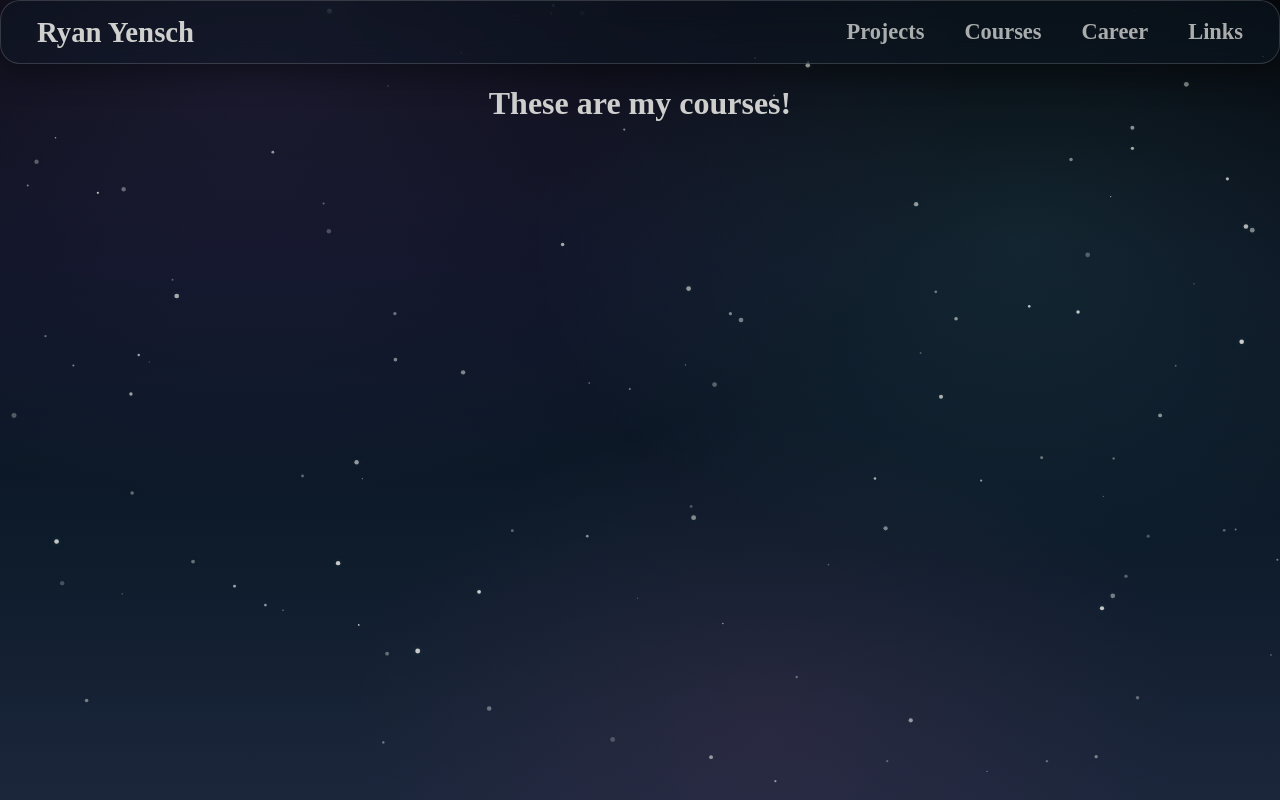
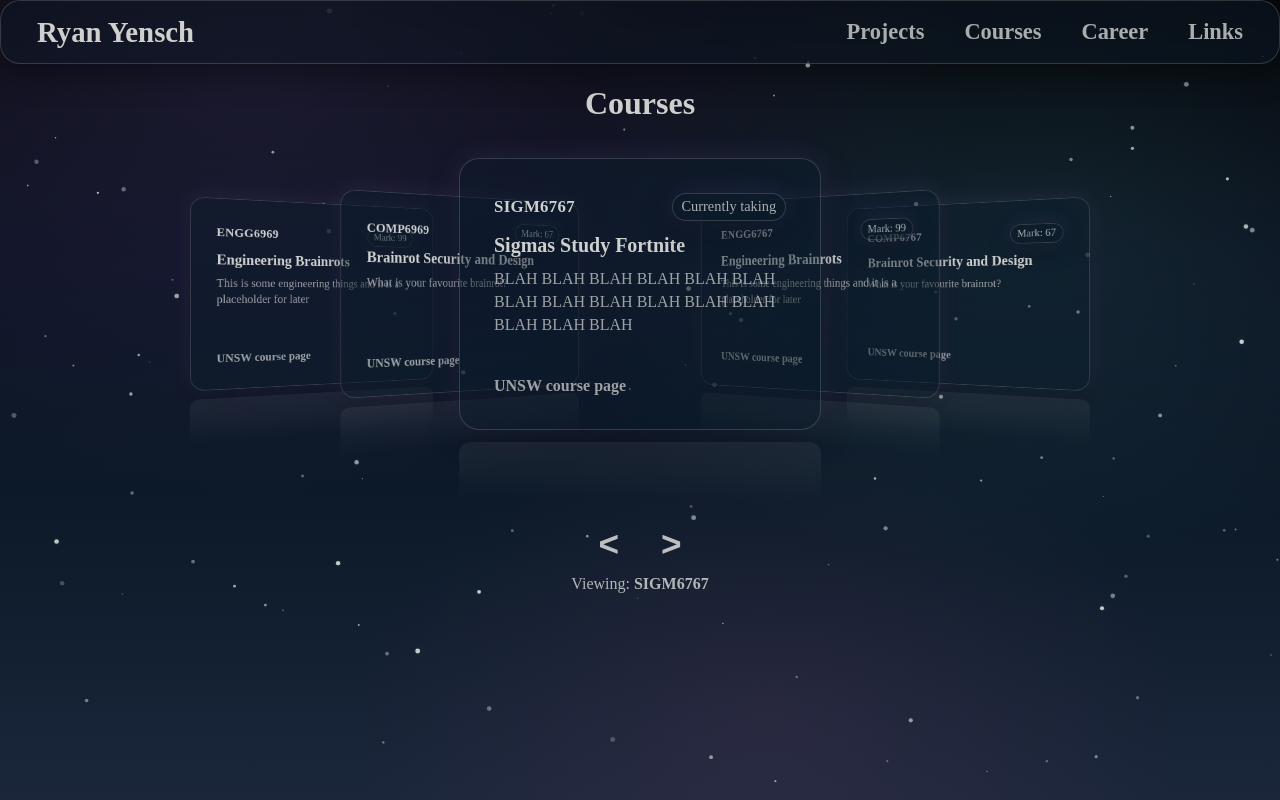
Before and after one commit to RyanYensch/Personal-Website, a React (Vite) app: page /courses in a window 1280 px wide. Built offline with nearby package versions, Linux system fonts and the light colour scheme.

Commit message:
Added a 3D course Carousel with credit to creator

```diff
--- /dev/null
+++ b/src/content/courses/courses.ts
@@ -0,0 +1,59 @@
+export type Course = {
+    code: string;
+    name: string;
+    unswUrl: string;
+    mark?: number;          // if finished
+    currentlyTaking?: boolean;
+    description: string;
+};
+
+export const courses: Course[] = [
+    {
+        code: "SIGM6767",
+        name: "Sigmas Study Fortnite",
+        unswUrl: "https://www.handbook.unsw.edu.au/undergraduate/courses/current/SIGM6767",
+        currentlyTaking: true,
+        description:
+            "BLAH BLAH BLAH BLAH BLAH BLAH BLAH BLAH BLAH BLAH BLAH BLAH BLAH BLAH BLAH",
+    },
+    {
+        code: "ENGG6767",
+        name: "Engineering Brainrots",
+        unswUrl: "https://www.handbook.unsw.edu.au/undergraduate/courses/current/ENGG6767",
+        mark: 99,
+        description:
+            "This is some engineering things and it is a placeholder for later",
+    },
+    {
+        code: "COMP6767",
+        name: "Brainrot Security and Design",
+        unswUrl: "https://www.handbook.unsw.edu.au/undergraduate/courses/current/COMP6767",
+        mark: 67,
+        description:
+            "What is your favourite brainrot?",
+    },
+    {
+        code: "SIGM6969",
+        name: "Sigmas Study Fortnite",
+        unswUrl: "https://www.handbook.unsw.edu.au/undergraduate/courses/current/SIGM6767",
+        currentlyTaking: true,
+        description:
+            "BLAH BLAH BLAH BLAH BLAH BLAH BLAH BLAH BLAH BLAH BLAH BLAH BLAH BLAH BLAH",
+    },
+    {
+        code: "ENGG6969",
+        name: "Engineering Brainrots",
+        unswUrl: "https://www.handbook.unsw.edu.au/undergraduate/courses/current/ENGG6767",
+        mark: 99,
+        description:
+            "This is some engineering things and it is a placeholder for later",
+    },
+    {
+        code: "COMP6969",
+        name: "Brainrot Security and Design",
+        unswUrl: "https://www.handbook.unsw.edu.au/undergraduate/courses/current/COMP6767",
+        mark: 67,
+        description:
+            "What is your favourite brainrot?",
+    }
+];
--- /dev/null
+++ b/src/pages/CoursesPage/CoursesPage.css
@@ -0,0 +1,174 @@
+.coursepage {
+    gap: 14px;
+}
+
+.course-carousel-wrap {
+    display: flex;
+    flex-direction: column;
+    align-items: center;
+    width: 100%;
+}
+
+.slideC {
+    position: relative;
+    perspective: 1000px;
+    transform-style: preserve-3d;
+    width: 362px;
+    height: 272px;
+    margin: 0 auto;
+}
+
+.slide {
+    width: 362px;
+    height: 272px;
+    position: absolute;
+    top: 0;
+    left: 0;
+}
+
+.slide {
+    width: 362px;
+    height: 272px;
+    position: absolute;
+    top: 0;
+    left: 0;
+
+    transition: transform 500ms ease, opacity 500ms ease, visibility 500ms ease;
+
+    display: flex;
+    justify-content: center;
+    align-items: center;
+}
+
+.slide::after {
+    content: "";
+    position: absolute;
+    left: 0;
+    top: calc(100% + 12px);
+    width: 100%;
+    height: 64px;
+
+    border-radius: 12px;
+
+    background: linear-gradient(to bottom, rgba(255, 255, 255, 0.18), transparent);
+
+    filter: blur(0.4px);
+    opacity: 0.35;
+
+    pointer-events: none;
+}
+
+
+
+.course-card {
+    width: 362px;
+    height: 272px;
+    display: flex;
+    align-items: stretch;
+}
+
+.course-content {
+    display: flex;
+    flex-direction: column;
+    padding: 18px;
+    width: 100%;
+    box-sizing: border-box;
+    color: var(--text-1);
+}
+
+.course-top {
+    display: flex;
+    justify-content: space-between;
+    align-items: center;
+    gap: 10px;
+}
+
+.course-code {
+    font-weight: 900;
+    font-size: 1.05rem;
+    color: var(--text-0);
+    letter-spacing: 0.02em;
+}
+
+.course-badges {
+    display: flex;
+    gap: 8px;
+    flex-wrap: wrap;
+    justify-content: flex-end;
+}
+
+.course-badge {
+    padding: 0.28rem 0.55rem;
+    font-size: 0.9rem;
+}
+
+.course-name {
+    margin: 12px 0 0;
+    font-size: 1.25rem;
+    font-weight: 900;
+    line-height: 1.2;
+    color: var(--text-0);
+}
+
+.course-desc {
+    margin: 10px 0 0;
+    line-height: 1.45rem;
+    opacity: 0.92;
+    overflow-wrap: anywhere;
+
+    display: -webkit-box;
+    -webkit-box-orient: vertical;
+    overflow: hidden;
+}
+
+.course-links {
+    margin-top: auto;
+    display: flex;
+    justify-content: flex-start;
+}
+
+.course-link {
+    text-decoration: none;
+    color: var(--text-1);
+    font-weight: 800;
+    opacity: 0.9;
+}
+
+.course-link:hover {
+    opacity: 1;
+    color: var(--text-0);
+}
+
+.btns {
+    margin-top: 92px;
+    display: flex;
+    gap: 18px;
+    justify-content: center;
+    align-items: center;
+}
+
+.navbtn {
+    border: none;
+    background: transparent;
+    color: var(--text-0);
+    opacity: 0.9;
+    cursor: pointer;
+    font-size: 2.2rem;
+    font-weight: 900;
+    line-height: 1;
+    padding: 0.25rem 0.75rem;
+}
+
+.navbtn:hover {
+    opacity: 1;
+}
+
+.course-hint {
+    margin: 10px 0 0;
+    opacity: 0.85;
+}
+
+.course-hint-strong {
+    color: var(--text-0);
+    font-weight: 900;
+}
--- a/src/pages/CoursesPage/CoursesPage.tsx
+++ b/src/pages/CoursesPage/CoursesPage.tsx
@@ -1,8 +1,144 @@
+import { useMemo, useState } from "react";
+import GlassCard from "../../components/GlassCard/GlassCard";
+import "./CoursesPage.css";
+import { courses, type Course } from "../../content/courses/courses";
+
+// Original Design Credit: https://codesandbox.io/p/sandbox/react-carousel-3d-9x3wt
+
+function mod(n: number, m: number) {
+    return ((n % m) + m) % m;
+}
+
+
+function circularOffset(i: number, active: number, n: number) {
+    let d = mod(i - active, n);
+    if (d > n / 2) d -= n;
+    return d;
+}
+
+function getSlideStyle(offset: number): React.CSSProperties {
+    if (offset === 0) {
+        return {
+            opacity: 1,
+            transform: "translateX(0px) translateZ(0px) rotateY(0deg)",
+            zIndex: 10,
+            pointerEvents: "auto",
+        };
+    }
+    if (offset === -1) {
+        return {
+            opacity: 1,
+            transform: "translateX(-240px) translateZ(-400px) rotateY(35deg)",
+            zIndex: 9,
+            pointerEvents: "auto",
+        };
+    }
+    if (offset === 1) {
+        return {
+            opacity: 1,
+            transform: "translateX(240px) translateZ(-400px) rotateY(-35deg)",
+            zIndex: 9,
+            pointerEvents: "auto",
+        };
+    }
+    if (offset === -2) {
+        return {
+            opacity: 1,
+            transform: "translateX(-480px) translateZ(-500px) rotateY(35deg)",
+            zIndex: 8,
+            pointerEvents: "none",
+        };
+    }
+    if (offset === 2) {
+        return {
+            opacity: 1,
+            transform: "translateX(480px) translateZ(-500px) rotateY(-35deg)",
+            zIndex: 8,
+            pointerEvents: "none",
+        };
+    }
+
+    const x = offset < 0 ? -480 : 480;
+    const rot = offset < 0 ? 35 : -35;
+    return {
+        opacity: 0,
+        transform: `translateX(${x}px) translateZ(-500px) rotateY(${rot}deg)`,
+        zIndex: 7,
+        pointerEvents: "none",
+    };
+}
 
 export default function CoursesPage() {
+    const data = courses;
+    const n = data.length;
+
+    const [active, setActive] = useState(0);
+
+    const next = () => setActive((a) => (a + 1) % n);
+    const prev = () => setActive((a) => (a - 1 + n) % n);
+
+    const activeCourse = useMemo(() => data[active], [data, active]);
+
     return (
-        <div>
-            <h1>These are my courses!</h1>
+        <div className="projectpage coursepage">
+            <h1>Courses</h1>
+
+            <div className="course-carousel-wrap">
+                <div className="slideC">
+                    {data.map((course, i) => {
+                        const offset = circularOffset(i, active, n);
+                        const style = getSlideStyle(offset);
+
+                        return (
+                            <div key={course.code} className="slide" style={style}>
+                                <GlassCard className="course-card">
+                                    <CourseCard course={course} />
+                                </GlassCard>
+                            </div>
+                        );
+                    })}
+                </div>
+
+                <div className="btns">
+                    <button className="navbtn" onClick={prev} aria-label="Previous course">
+                        {"<"}
+                    </button>
+                    <button className="navbtn" onClick={next} aria-label="Next course">
+                        {">"}
+                    </button>
+                </div>
+
+                <p className="course-hint">
+                    Viewing: <span className="course-hint-strong">{activeCourse.code}</span>
+                </p>
+            </div>
         </div>
     );
 }
+
+function CourseCard({ course }: { course: Course }) {
+    const status =
+        course.currentlyTaking ? "Currently taking" : course.mark != null ? `Mark: ${course.mark}` : "Completed";
+
+    return (
+        <div className="course-content">
+            <div className="course-top">
+                <div className="course-code">{course.code}</div>
+
+                <div className="course-badges">
+                    <GlassCard className="project-tag course-badge">{status}</GlassCard>
+                </div>
+            </div>
+
+            <h2 className="course-name">{course.name}</h2>
+
+            <p className="course-desc">{course.description}</p>
+
+            <div className="course-links">
+                <a href={course.unswUrl} target="_blank" rel="noreferrer" className="course-link">
+                    UNSW course page
+                </a>
+            </div>
+        </div>
+    );
+}
```
